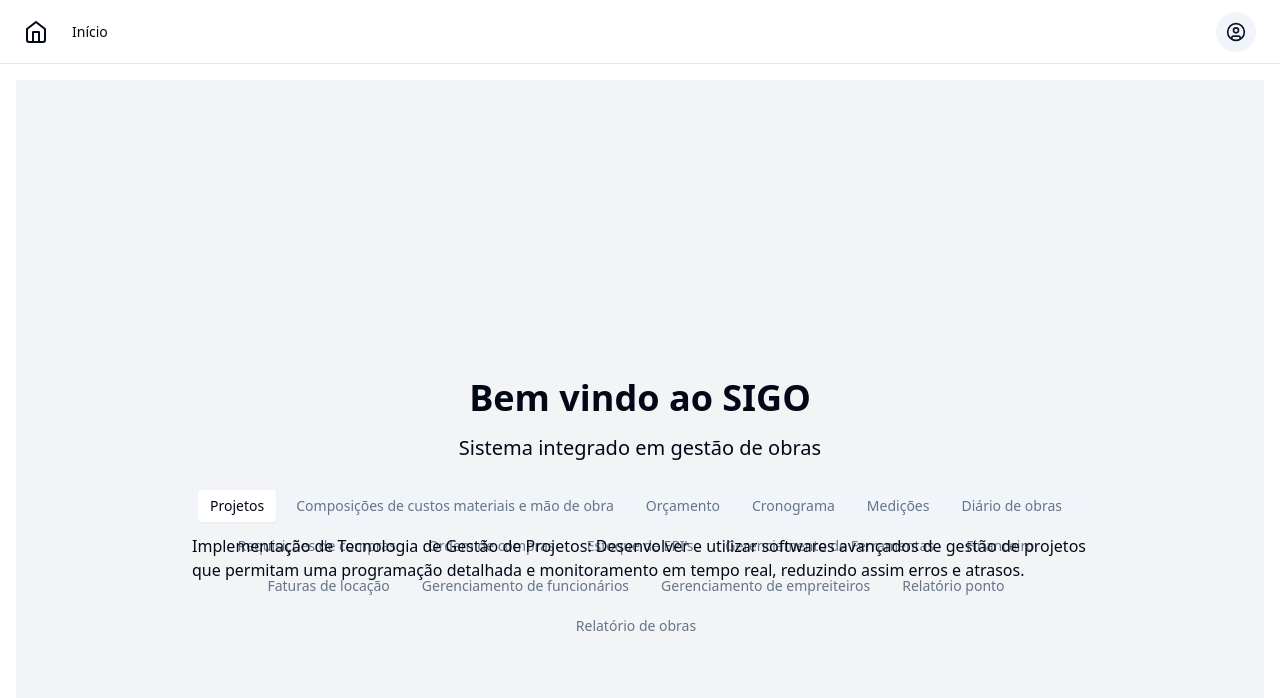
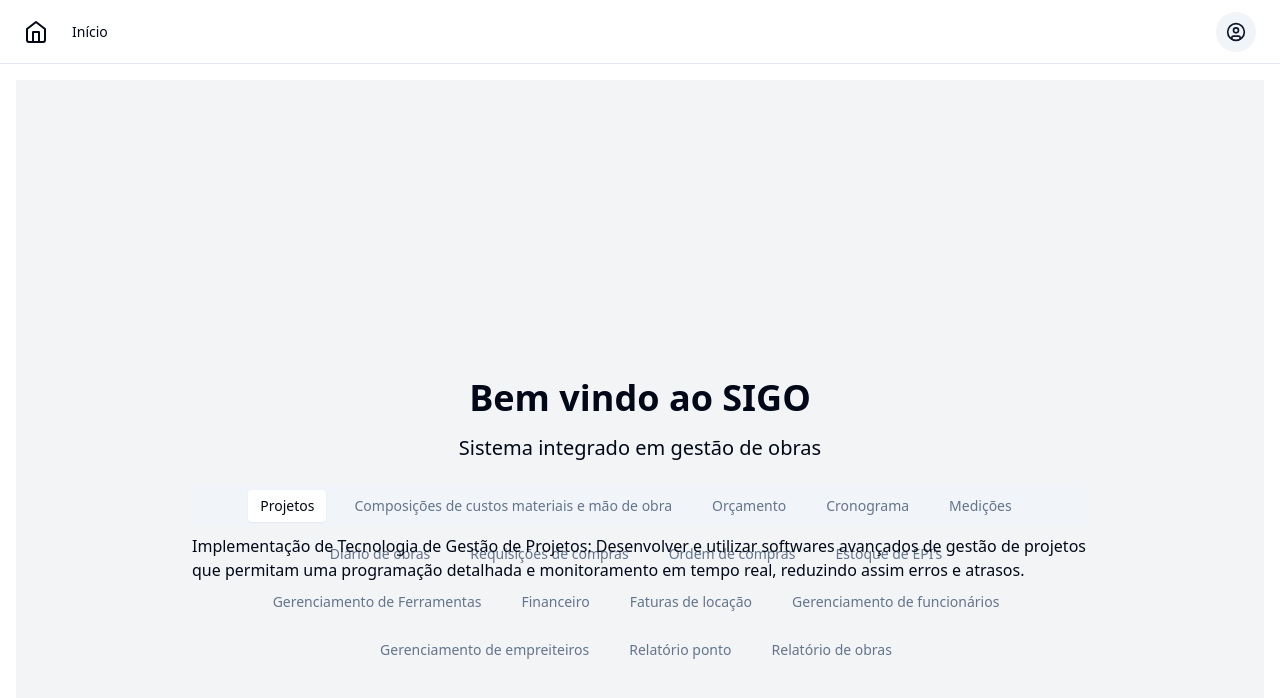
Before and after one commit to GPT-Engineer-App/site-builder, a React (Vite) app: page / in a window 1280 px wide. Shown: the top 698 px of the page. Built offline with nearby package versions, Linux system fonts and the light colour scheme.

Commit message:
Fixed overlapping tabs issue by adjusting the CSS for proper spacing and alignment.

```diff
--- a/src/pages/Index.jsx
+++ b/src/pages/Index.jsx
@@ -25,7 +25,7 @@ const Index = () => {
       <h1 className="text-4xl font-bold mb-4">Bem vindo ao SIGO</h1>
       <p className="text-xl mb-6">Sistema integrado em gestão de obras</p>
       <Tabs defaultValue="projetos" className="w-full max-w-4xl">
-        <TabsList className="flex flex-wrap">
+        <TabsList className="flex flex-wrap gap-2">
           {tabData.map((tab) => (
             <TabsTrigger key={tab.value} value={tab.value} className="mr-2 mb-2">
               {tab.label}
```
